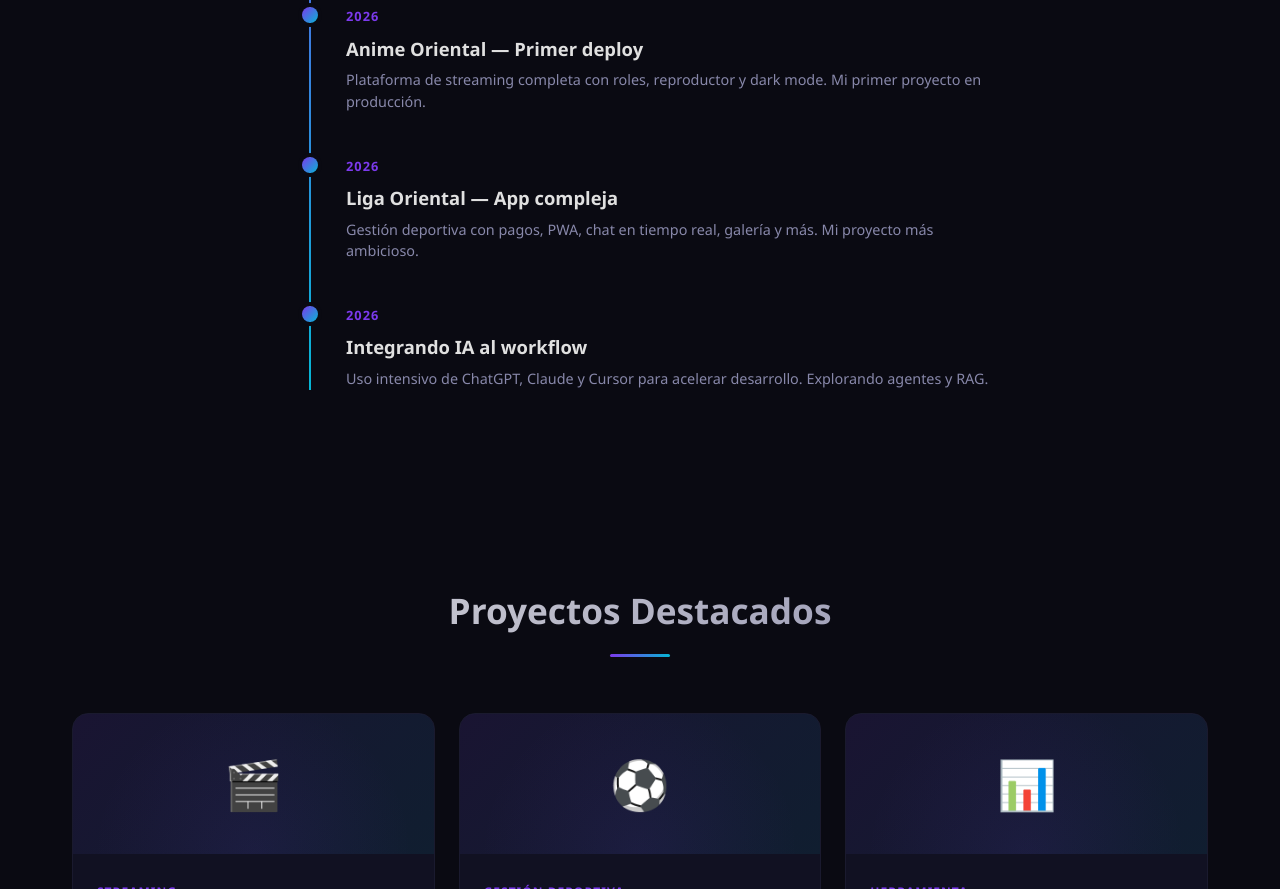
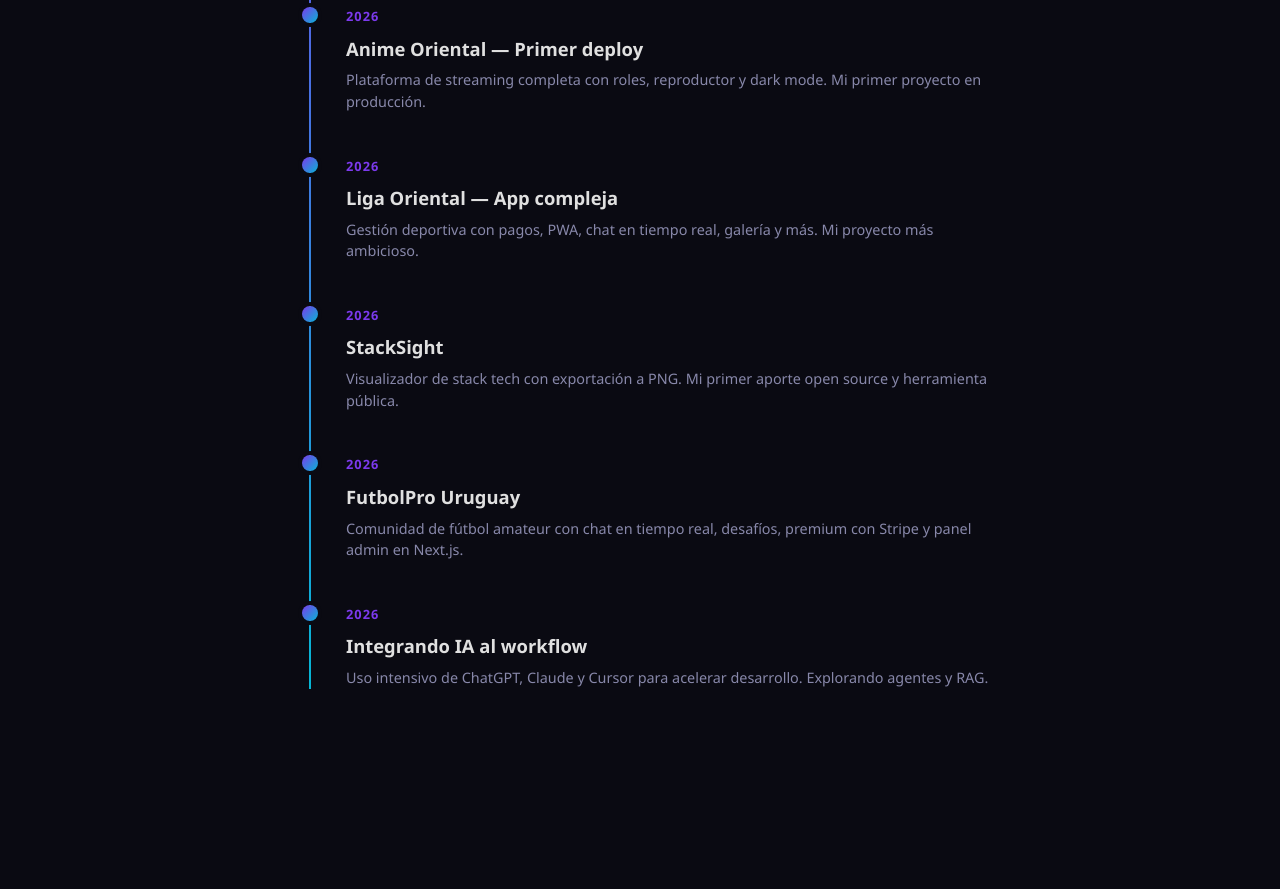
Before and after one commit to LigaOrientalok/neuralcraft, a plain HTML site: page index.html in a window 1280 px wide. Shown: the part 1978-2867 px from the top of the page. Drawn offline with Linux system fonts and the light colour scheme; no server answers.

Commit message:
🗓️ Agregar StackSight y FutbolPro Uruguay a la trayectoria

```diff
--- a/index.html
+++ b/index.html
@@ -130,6 +130,22 @@
           <span class="tl-date">2026</span>
           <h3>Liga Oriental — App compleja</h3>
           <p>Gestión deportiva con pagos, PWA, chat en tiempo real, galería y más. Mi proyecto más ambicioso.</p>
+        </div>
+      </div>
+      <div class="tl-item reveal">
+        <div class="tl-dot"></div>
+        <div class="tl-content">
+          <span class="tl-date">2026</span>
+          <h3>StackSight</h3>
+          <p>Visualizador de stack tech con exportación a PNG. Mi primer aporte open source y herramienta pública.</p>
+        </div>
+      </div>
+      <div class="tl-item reveal">
+        <div class="tl-dot"></div>
+        <div class="tl-content">
+          <span class="tl-date">2026</span>
+          <h3>FutbolPro Uruguay</h3>
+          <p>Comunidad de fútbol amateur con chat en tiempo real, desafíos, premium con Stripe y panel admin en Next.js.</p>
         </div>
       </div>
       <div class="tl-item reveal">
```
